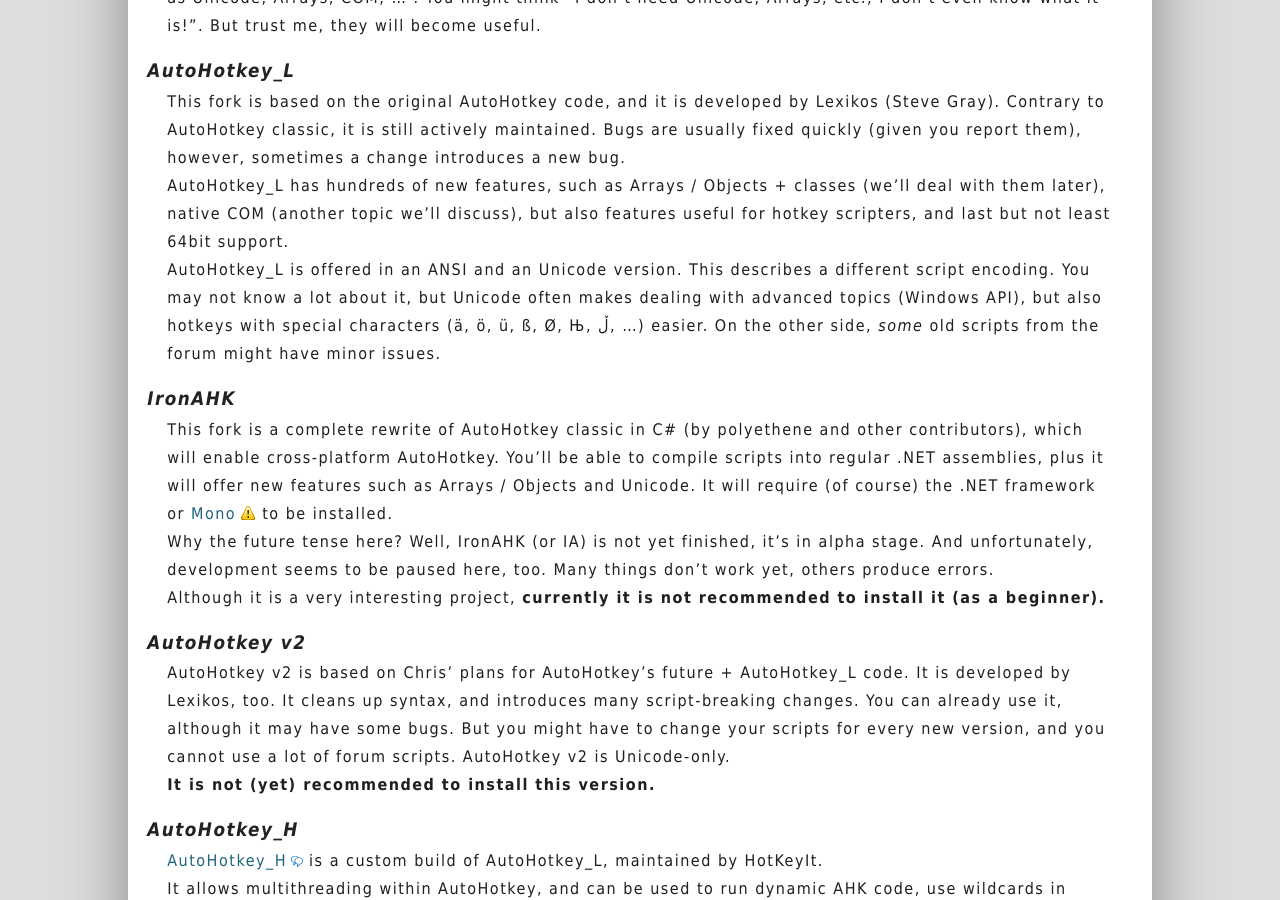
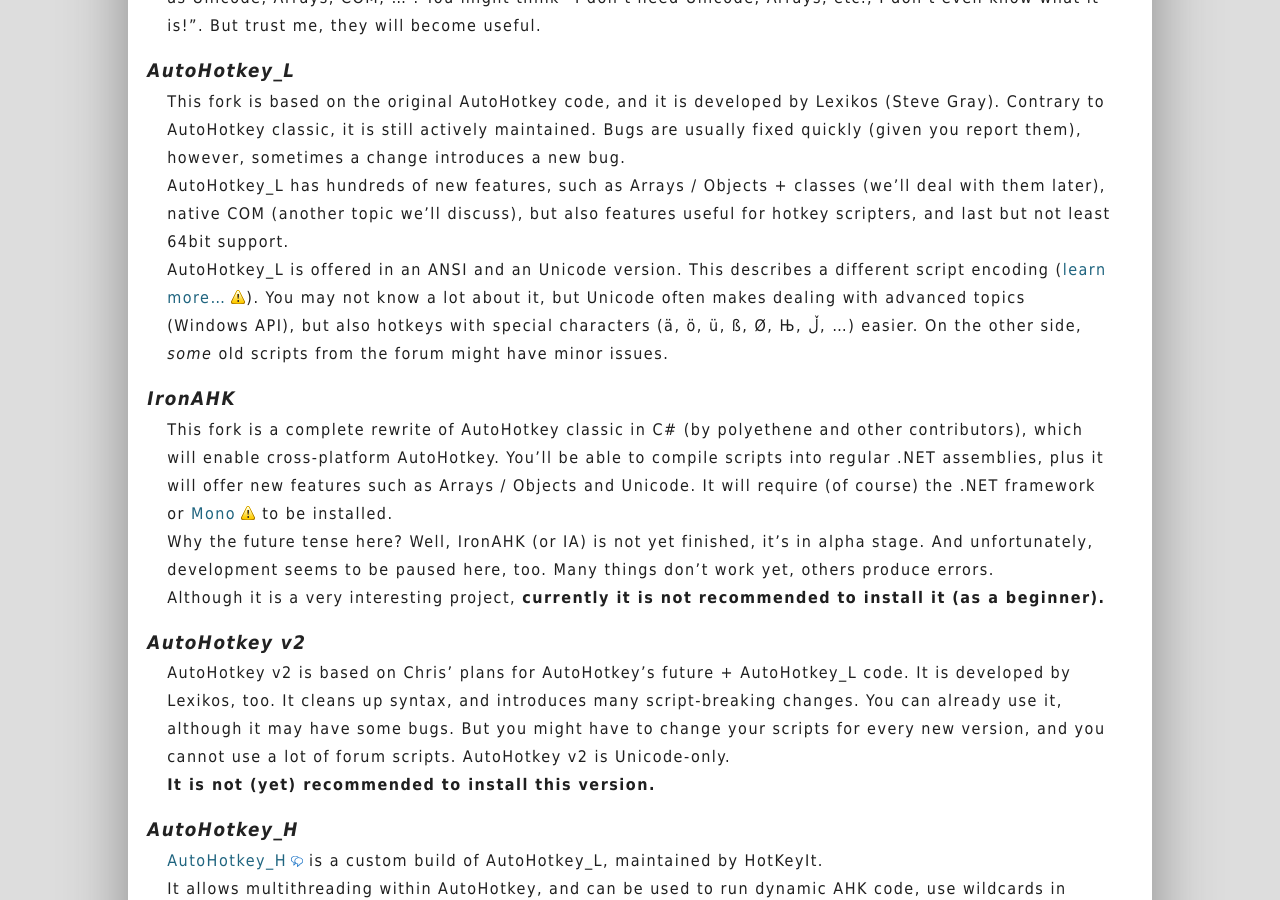
Before and after one commit to maul-esel/ahkbook, a Jekyll site: the page built from en/_posts/2011-10-30-What-Version-To-Choose.markdown, in a window 1280 px wide and 900 px high, scrolled down 371 px. Built offline with Jekyll 4.4.1, drawn with Linux system fonts in a browser that asks for light colours.

Commit message:
add link on Unicode

```diff
--- a/en/_posts/2011-10-30-What-Version-To-Choose.markdown
+++ b/en/_posts/2011-10-30-What-Version-To-Choose.markdown
@@ -21,7 +21,7 @@ Bugs are usually fixed quickly (given you report them), however, sometimes a cha
 
 AutoHotkey\_L has hundreds of new features, such as Arrays / Objects + classes (we'll deal with them later), native COM (another topic we'll discuss), but also features useful for hotkey scripters, and last but not least 64bit support.
 
-AutoHotkey\_L is offered in an ANSI and an Unicode version. This describes a different script encoding. You may not know a lot about it, but Unicode often makes dealing with advanced topics (Windows API), but also hotkeys with special characters (&auml;, &ouml;, &uuml;, &szlig;, &Oslash;, Њ, ڵ, ...) easier. On the other side, *some* old scripts from the forum might have minor issues.
+AutoHotkey\_L is offered in an ANSI and an Unicode version. This describes a different script encoding \([learn more...](http://www.joelonsoftware.com/printerFriendly/articles/Unicode.html "The Absolute Minimum Every Software Developer Absolutely, Positively Must Know About Unicode and Character Sets \(No Excuses!\)")\). You may not know a lot about it, but Unicode often makes dealing with advanced topics (Windows API), but also hotkeys with special characters (&auml;, &ouml;, &uuml;, &szlig;, &Oslash;, Њ, ڵ, ...) easier. On the other side, *some* old scripts from the forum might have minor issues.
 
 ### IronAHK
 This fork is a complete rewrite of AutoHotkey classic in C# (by polyethene and other contributors), which will enable cross-platform AutoHotkey. You'll be able to compile scripts into regular .NET assemblies, plus it will offer new features such as Arrays / Objects and Unicode. It will require (of course) the .NET framework or [Mono](http://www.mono-project.com/Main_Page) to be installed.
```
